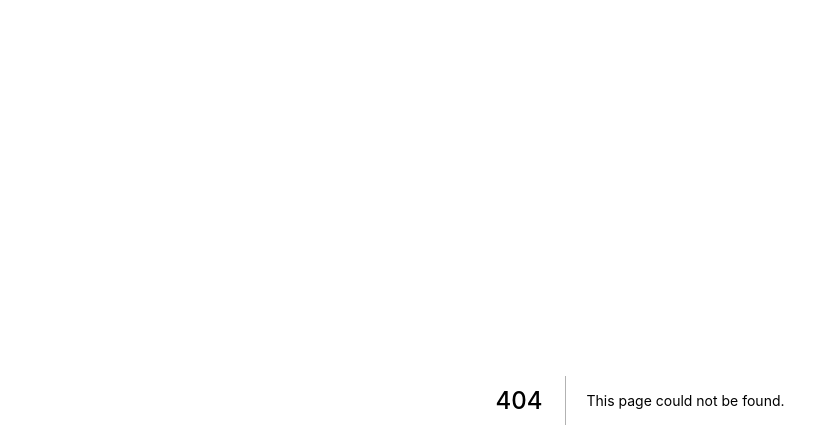
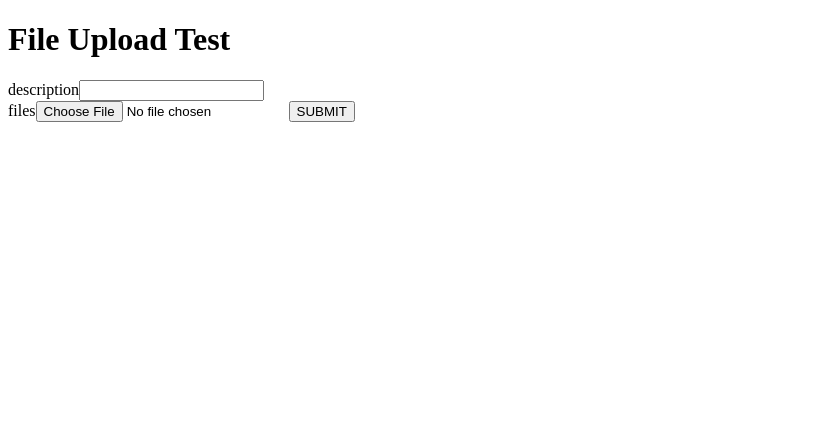
Before and after one commit to bluetoonist/react-repo, a Next.js app: page /Labs in a window 1280 px wide. Before the commit this address had no page. Shown: the top 448 px of the page, without its empty margins (0-839 px from the left). Built offline with nearby package versions, Linux system fonts and the light colour scheme.

Commit message:
[U] file Upload

```diff
--- a/src/index.js
+++ b/src/index.js
@@ -6,7 +6,6 @@ import Root from "./client/Root.js"
 import {BrowserRouter} from "react-router-dom";
 import reportWebVitals from './reportWebVitals';
 import registerServiceWorker from "./registerServiceWorker.js"
-
 ReactDOM.render(
   <BrowserRouter>
   <Root />
--- /dev/null
+++ b/src/pages/Labs.js
@@ -0,0 +1,47 @@
+import React from "react";
+import axios from "axios";
+
+function Labs() {
+
+    const uploadModule = async (e) => {
+        e.preventDefault();
+        const desc = e.target[0].value;
+        const upload_file = e.target[1].files[0];
+
+        const formData = new FormData();
+        formData.append("description", desc);
+        formData.append("files", upload_file);
+        formData.append("enctype", "multipart/form-data")
+
+        const URL = "http://127.0.0.1:8000/uploads/labs"
+
+        axios({
+            method: "post",
+            url: URL,
+            data: formData,
+            headers: {
+                "Content-Type": "multipart/form-data",
+
+            }
+        }).then(function (response) {
+            console.log(response)
+        })
+    }
+
+    return (
+        <>
+            <h1>File Upload Test</h1>
+            <form onSubmit={uploadModule}>
+                description<input type="text" name="description" />
+                <br />
+            files<input type="file" name="files" />
+
+                <input type="submit" value="SUBMIT" />
+            </form>
+
+        </>
+    );
+
+}
+
+export default Labs;
--- a/src/pages/index.js
+++ b/src/pages/index.js
@@ -5,3 +5,4 @@ export {default as Login} from "./Login";
 export {default as Django} from "./Django";
 export {default as MentionUpload} from "./layouts/MentionCrt.js";
 export {default as SignUp } from "./auth/Signup.js";
+export {default as Labs} from "./Labs.js";
--- a/src/shared/App.js
+++ b/src/shared/App.js
@@ -1,6 +1,6 @@
 import React from "react";
 import {Route,BrowserRouter} from "react-router-dom";
-import {Home,About,Login,MentionUpload,SignUp,Django} from "../pages";
+import {Home,About,Login,MentionUpload,SignUp,Django,Labs} from "../pages";
 
 export default function App() {
 
@@ -15,6 +15,7 @@ export default function App() {
                 <Route exact path="/about" component={About} />
                 <Route exact path="/auth/mention" component={MentionUpload} />
                 <Route exact path="/auth/signup" component={SignUp} />
+                <Route exact path="/labs/upload" component={Labs} />
 
             </div>
             </BrowserRouter>
```
Also changed, not shown: 1 other file (tests, documents, lock files or other folders).
